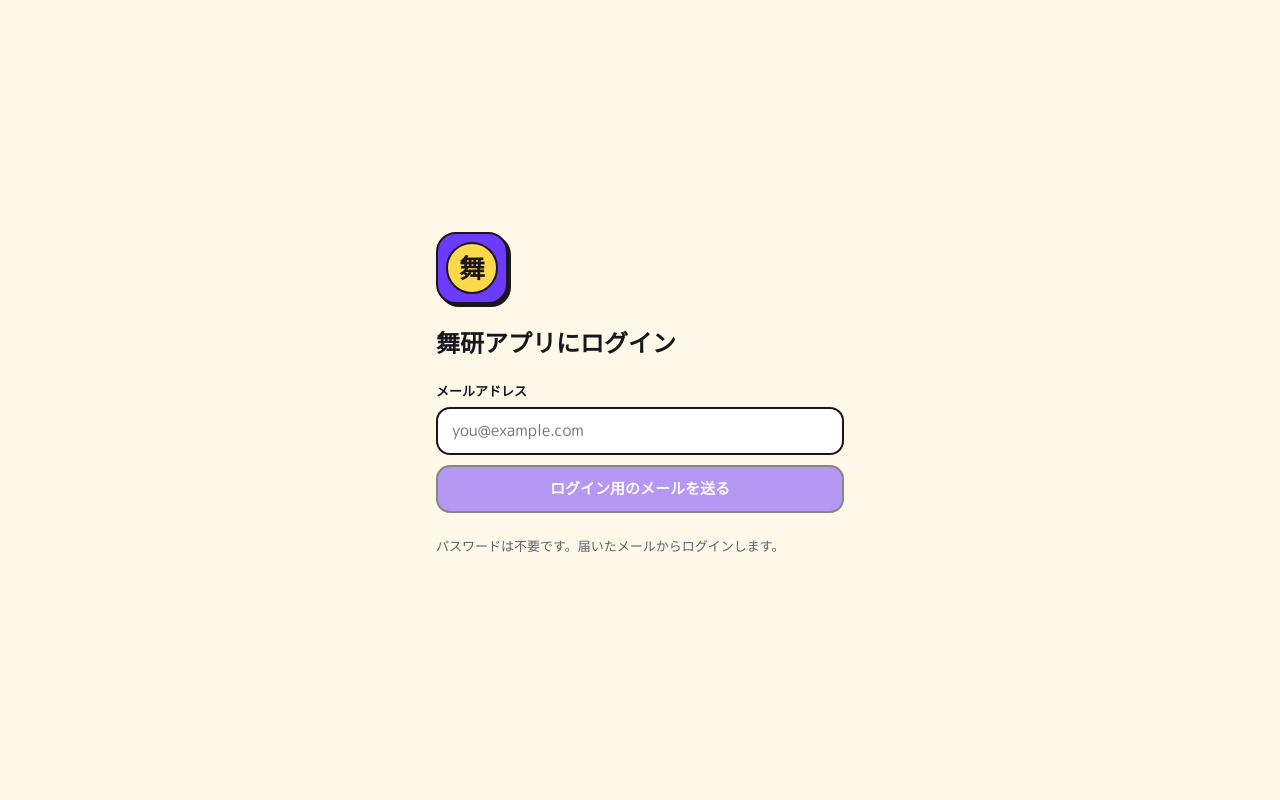
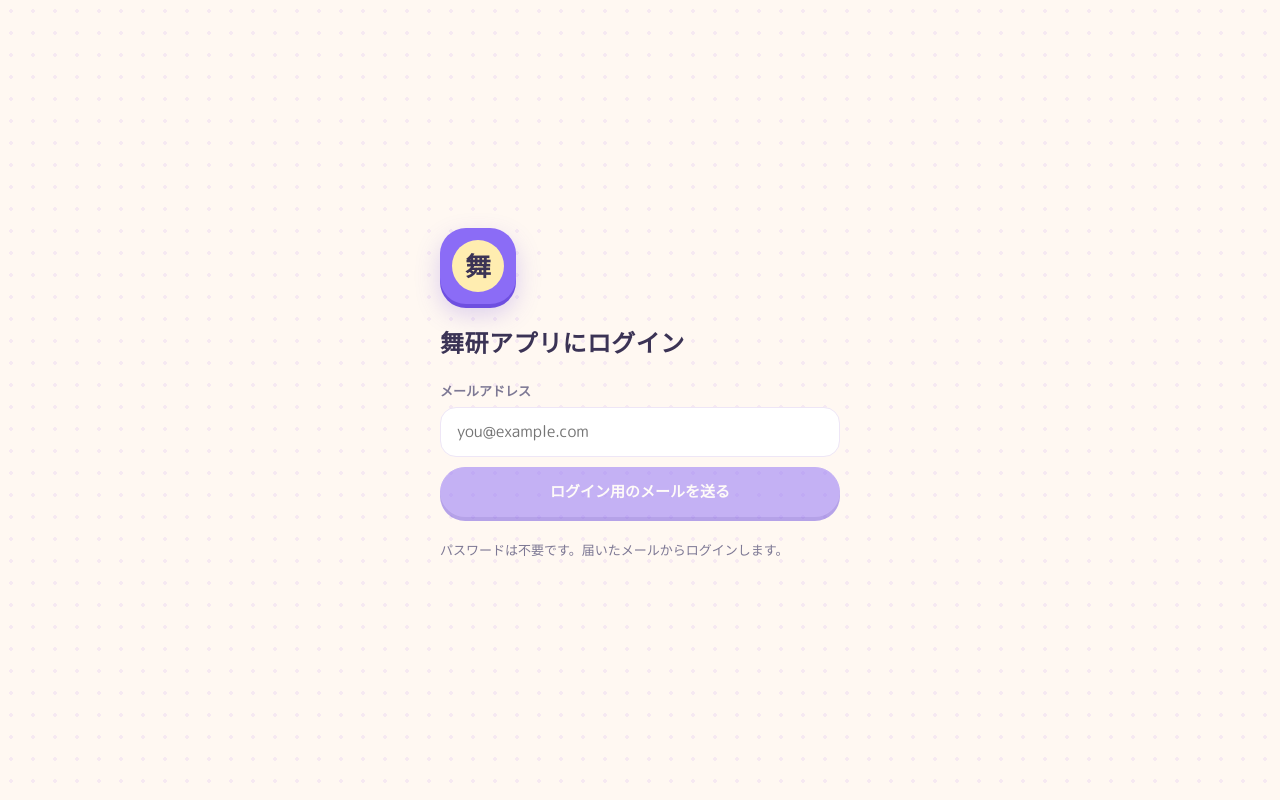
Before and after one commit to rikkyo-buken/rikkyo-butoken-club-app, a React (Vite) app: page / in a window 1280 px wide. Built offline with nearby package versions, Linux system fonts and the light colour scheme; no server answers.

Commit message:
デザインをポップで優しい雰囲気に変更（パステル・丸み・ふんわりした影）
Co-Authored-By: Claude Opus 5.5 <noreply@anthropic.com>
Claude-Session: https://claude.ai/code/session_01FMpyEtZXb7aXbgahw9phNS

```diff
--- a/src/pages/Members.jsx
+++ b/src/pages/Members.jsx
@@ -2,7 +2,7 @@ import { useCallback, useEffect, useState } from 'react'
 import { Link } from 'react-router-dom'
 import { supabase } from '../lib/supabase'
 import { useSession } from '../lib/session'
-import { GRADES, MAJOR_LABELS, POSITION_LABELS, ROLE_LABELS, ROLE_ORDER, currentFiscalYear, gradeOf } from '../lib/constants'
+import { GRADES, MAJOR_LABELS, POSITION_LABELS, ROLE_LABELS, ROLE_ORDER, currentFiscalYear, gradeOf, pastelFor } from '../lib/constants'
 import { ChevronLeft, GearIcon, LinkIcon } from '../components/Icons'
 import Sheet from '../components/Sheet'
 
@@ -81,7 +81,7 @@ function MemberRow({ m, roles }) {
   const sortedRoles = ROLE_ORDER.filter((r) => roles.includes(r))
   return (
     <div className="row" style={{ gap: 12 }}>
-      <div className="avatar">{m.nickname.slice(0, 1)}</div>
+      <div className="avatar" style={{ background: pastelFor(m.nickname) }}>{m.nickname.slice(0, 1)}</div>
       <div className="stack grow" style={{ gap: 4 }}>
         <div className="row" style={{ gap: 6, alignItems: 'baseline' }}>
           <span style={{ fontWeight: 800 }}>{m.nickname}</span>
--- a/src/pages/Schedule.jsx
+++ b/src/pages/Schedule.jsx
@@ -44,9 +44,9 @@ export default function Schedule() {
       <div className="page-header">
         <h1 className="page-title">予定</h1>
         <div className="row">
-          <button className="icon-btn" style={{ background: '#fff' }} aria-label="前の週" onClick={() => moveWeek(-1)}><ChevronLeft /></button>
+          <button className="icon-btn" aria-label="前の週" onClick={() => moveWeek(-1)}><ChevronLeft /></button>
           <span style={{ fontWeight: 800, minWidth: 64, textAlign: 'center' }}>{weekStart.getMonth() + 1}月</span>
-          <button className="icon-btn" style={{ background: '#fff' }} aria-label="次の週" onClick={() => moveWeek(1)}><ChevronRight /></button>
+          <button className="icon-btn" aria-label="次の週" onClick={() => moveWeek(1)}><ChevronRight /></button>
         </div>
       </div>
 
--- a/src/pages/admin/GradeSettings.jsx
+++ b/src/pages/admin/GradeSettings.jsx
@@ -35,7 +35,7 @@ export default function GradeSettings() {
 
       {GRADE_PERMISSIONS.map(({ key, label }) => (
         <div key={key} className="card stack" style={{ gap: 12 }}>
-          <div style={{ fontWeight: 900 }}>{label}</div>
+          <div style={{ fontWeight: 800 }}>{label}</div>
           <div className="choice-row">
             {GRADES.map((g) => (
               <button key={g} type="button" className="choice" aria-pressed={allowed(g, key)}
--- a/src/styles.css
+++ b/src/styles.css
@@ -1,26 +1,31 @@
-/* 色や角丸はここで一括管理する。デザインを変えるときはまずここを触る */
+/* 色や角丸はここで一括管理する。デザインを変えるときはまずここを触る
+   テーマ：ポップで優しい（パステル・丸み・ふんわりした影） */
 :root {
-  --bg: #FFF7E8;
+  --bg: #FFF8F2;
+  --bg-dot: #F6E9F2;
   --surface: #FFFFFF;
-  --ink: #17171C;
-  --muted: #5F6170;
-  --line: #17171C;
-  --soft-line: #D9D6CC;
-  --primary: #6C3BFF;
-  --primary-soft: #EFE8FF;
-  --yellow: #FFD84D;
-  --yellow-soft: #FFE58A;
-  --mint: #BDF2D5;
-  --pink: #FFC7E3;
-  --red: #E5484D;
-  --red-soft: #FFE1E1;
-  --green: #166534;
-  --green-soft: #E5F3EA;
-  --orange: #9A3412;
-  --orange-soft: #FDEEE3;
-  --radius: 20px;
-  --shadow: 3px 3px 0 var(--line);
-  --tabbar-h: 68px;
+  --ink: #3B3355;          /* 文字は真っ黒ではなく、深いすみれ色 */
+  --muted: #7D7894;
+  --line: #EEE6F6;         /* 枠線はうっすら */
+  --primary: #8B6CF6;      /* ラベンダー */
+  --primary-deep: #6E4FE0;
+  --primary-soft: #F0EBFF;
+  --pink: #FFD9EA;
+  --pink-deep: #F28DB8;
+  --mint: #D3F5E4;
+  --yellow: #FFEDB0;
+  --peach: #FFE0CF;
+  --sky: #DCEEFF;
+  --red: #E86A7A;
+  --red-soft: #FFE6EA;
+  --green: #2F8A5B;
+  --green-soft: #E2F6EC;
+  --orange: #C2662D;
+  --orange-soft: #FFEBDD;
+  --radius: 24px;
+  --shadow: 0 6px 18px rgba(110, 79, 224, 0.08), 0 2px 0 rgba(110, 79, 224, 0.06);
+  --bump: 0 4px 0 var(--primary-deep);       /* ボタンの下のぷっくりした厚み */
+  --tabbar-h: 64px;
   --safe-bottom: env(safe-area-inset-bottom, 0px);
   font-family: 'M PLUS Rounded 1c', 'Hiragino Maru Gothic ProN', sans-serif;
   color: var(--ink);
@@ -29,35 +34,43 @@
 }
 
 * { box-sizing: border-box; }
-html, body { margin: 0; background: var(--bg); }
-body { min-height: 100dvh; }
+html, body { margin: 0; }
+body {
+  min-height: 100dvh;
+  background-color: var(--bg);
+  /* うっすら水玉 */
+  background-image: radial-gradient(var(--bg-dot) 1.6px, transparent 1.6px);
+  background-size: 22px 22px;
+}
 button, input, select, textarea { font: inherit; color: inherit; }
-a { color: var(--primary); }
+a { color: var(--primary-deep); }
 
 .app {
   max-width: 520px;
   margin: 0 auto;
   min-height: 100dvh;
-  padding-bottom: calc(var(--tabbar-h) + var(--safe-bottom) + 24px);
+  padding-bottom: calc(var(--tabbar-h) + var(--safe-bottom) + 40px);
 }
 .app.no-tabbar { padding-bottom: 32px; }
 
 .page { padding: 24px 16px 0; display: flex; flex-direction: column; gap: 16px; }
 .page-header { display: flex; align-items: center; justify-content: space-between; gap: 12px; min-height: 44px; }
-.page-title { font-size: 24px; font-weight: 900; margin: 0; }
+.page-title { font-size: 24px; font-weight: 800; margin: 0; letter-spacing: 0.02em; }
 .sub { font-size: 13px; color: var(--muted); }
-.section-title { font-size: 15px; font-weight: 900; margin: 8px 0 0; }
+.section-title { font-size: 15px; font-weight: 800; margin: 8px 0 0; }
 
 .card {
   background: var(--surface);
-  border: 2px solid var(--line);
+  border: 1.5px solid var(--line);
   border-radius: var(--radius);
   box-shadow: var(--shadow);
-  padding: 16px;
+  padding: 18px;
 }
-.card.tint-mint { background: var(--mint); }
-.card.tint-pink { background: var(--pink); }
-.card.tint-yellow { background: var(--yellow-soft); }
+.card.tint-mint { background: var(--mint); border-color: transparent; }
+.card.tint-pink { background: var(--pink); border-color: transparent; }
+.card.tint-yellow { background: var(--yellow); border-color: transparent; }
+.card.tint-sky { background: var(--sky); border-color: transparent; }
+.card.tint-peach { background: var(--peach); border-color: transparent; }
 .stack { display: flex; flex-direction: column; gap: 10px; }
 .row { display: flex; align-items: center; gap: 10px; }
 .grow { flex: 1 1 auto; min-width: 0; }
@@ -65,127 +78,135 @@ a { color: var(--primary); }
 
 .btn {
   display: inline-flex; align-items: center; justify-content: center; gap: 8px;
-  min-height: 48px; padding: 0 18px;
-  border: 2px solid var(--line); border-radius: 14px;
+  min-height: 50px; padding: 0 22px;
+  border: 1.5px solid var(--line); border-radius: 999px;
   background: var(--surface); font-weight: 800; font-size: 15px;
   cursor: pointer; text-decoration: none; color: var(--ink);
+  box-shadow: 0 3px 0 var(--line);
+  transition: transform 0.08s, box-shadow 0.08s;
 }
-.btn:active { transform: translate(1px, 1px); }
-.btn:disabled { opacity: 0.5; cursor: default; }
-.btn-primary { background: var(--primary); color: #fff; }
-.btn-yellow { background: var(--yellow); }
-.btn-danger { background: var(--red-soft); color: #8A1C1F; }
-.btn-small { min-height: 40px; padding: 0 12px; font-size: 13px; border-radius: 10px; }
+.btn:active { transform: translateY(3px); box-shadow: none; }
+.btn:disabled { opacity: 0.5; cursor: default; transform: none; }
+.btn-primary { background: var(--primary); border-color: var(--primary); color: #fff; box-shadow: var(--bump); }
+.btn-yellow { background: var(--yellow); border-color: var(--yellow); box-shadow: 0 3px 0 #EBCB6A; }
+.btn-danger { background: var(--red-soft); border-color: var(--red-soft); color: #A23646; box-shadow: 0 3px 0 #F4C2CB; }
+.btn-small { min-height: 40px; padding: 0 14px; font-size: 13px; }
 .btn-block { width: 100%; }
 .btn-ghost { border-color: transparent; background: transparent; box-shadow: none; }
 .icon-btn {
-  width: 44px; height: 44px; border-radius: 22px; border: 2px solid var(--line);
-  background: var(--yellow); box-shadow: 2px 2px 0 var(--line);
+  width: 44px; height: 44px; border-radius: 22px; border: 0;
+  background: var(--surface); box-shadow: var(--shadow); color: var(--ink);
   display: inline-flex; align-items: center; justify-content: center; cursor: pointer; flex-shrink: 0;
 }
+.icon-btn.plain { background: transparent; box-shadow: none; }
 
 .chip {
-  display: inline-flex; align-items: center; height: 24px; padding: 0 9px;
+  display: inline-flex; align-items: center; height: 24px; padding: 0 10px;
   border-radius: 999px; font-size: 11px; font-weight: 800;
-  background: #EDEDF2; color: #3F4150; white-space: nowrap;
+  background: #F3F0F8; color: #5E5878; white-space: nowrap;
 }
-.chip.primary { background: var(--primary); color: #fff; }
-.chip.soft { background: var(--primary-soft); color: var(--primary); }
+.chip.primary { background: var(--primary-soft); color: var(--primary-deep); }
+.chip.soft { background: var(--sky); color: #2F5E8C; }
 .chip.orange { background: var(--orange-soft); color: var(--orange); }
 .chip.green { background: var(--green-soft); color: var(--green); }
-.chip.red { background: var(--red); color: #fff; }
+.chip.red { background: var(--red-soft); color: #A23646; }
 
-.filter-row { display: flex; gap: 8px; overflow-x: auto; padding-bottom: 2px; }
+.filter-row { display: flex; gap: 8px; overflow-x: auto; padding: 2px 2px 6px; }
 .filter {
-  height: 38px; padding: 0 14px; border-radius: 19px; border: 2px solid var(--line);
-  background: var(--surface); font-weight: 800; font-size: 13px; cursor: pointer; white-space: nowrap;
+  height: 38px; padding: 0 16px; border-radius: 19px; border: 1.5px solid var(--line);
+  background: var(--surface); font-weight: 800; font-size: 13px; cursor: pointer; white-space: nowrap; color: var(--muted);
 }
-.filter[aria-pressed='true'] { background: var(--ink); color: #fff; }
+.filter[aria-pressed='true'] { background: var(--primary); border-color: var(--primary); color: #fff; }
 
 .field { display: flex; flex-direction: column; gap: 6px; }
-.field > span { font-size: 13px; font-weight: 800; }
+.field > span { font-size: 13px; font-weight: 800; color: var(--muted); }
 .input, .select, .textarea {
-  width: 100%; min-height: 48px; padding: 10px 14px;
-  border: 2px solid var(--line); border-radius: 14px; background: var(--surface); font-size: 16px;
+  width: 100%; min-height: 50px; padding: 10px 16px;
+  border: 1.5px solid var(--line); border-radius: 16px; background: var(--surface); font-size: 16px;
 }
-.textarea { min-height: 88px; resize: vertical; }
-.input:focus, .select:focus, .textarea:focus { outline: 3px solid var(--primary-soft); }
+.textarea { min-height: 96px; resize: vertical; }
+.input:focus, .select:focus, .textarea:focus { outline: none; border-color: var(--primary); box-shadow: 0 0 0 4px var(--primary-soft); }
 .choice-row { display: flex; flex-wrap: wrap; gap: 8px; }
 .choice {
-  min-height: 42px; padding: 0 14px; border-radius: 21px; border: 2px solid var(--soft-line);
-  background: var(--surface); font-weight: 800; font-size: 14px; cursor: pointer;
+  min-height: 42px; padding: 0 16px; border-radius: 21px; border: 1.5px solid var(--line);
+  background: var(--surface); font-weight: 800; font-size: 14px; cursor: pointer; color: var(--muted);
 }
-.choice[aria-pressed='true'] { border-color: var(--line); background: var(--pink); }
+.choice[aria-pressed='true'] { border-color: var(--pink-deep); background: var(--pink); color: var(--ink); }
 
-.notice { padding: 12px 14px; border-radius: 14px; font-size: 14px; line-height: 1.6; }
-.notice.error { background: var(--red-soft); color: #8A1C1F; }
+.notice { padding: 12px 16px; border-radius: 16px; font-size: 14px; line-height: 1.6; }
+.notice.error { background: var(--red-soft); color: #A23646; }
 .notice.ok { background: var(--green-soft); color: var(--green); }
-.notice.info { background: var(--primary-soft); color: #3B1F99; }
+.notice.info { background: var(--primary-soft); color: var(--primary-deep); }
 
 .empty { text-align: center; color: var(--muted); font-size: 14px; padding: 24px 12px; }
 
 .avatar {
-  width: 44px; height: 44px; border-radius: 22px; border: 2px solid var(--line);
+  width: 46px; height: 46px; border-radius: 23px;
   background: var(--pink); display: flex; align-items: center; justify-content: center;
-  font-weight: 900; flex-shrink: 0;
+  font-weight: 800; flex-shrink: 0;
 }
 
-/* 下部タブ */
+/* 下部タブ：ふわっと浮いたカプセル */
 .tabbar {
-  position: fixed; left: 0; right: 0; bottom: 0; z-index: 10;
-  height: calc(var(--tabbar-h) + var(--safe-bottom)); padding-bottom: var(--safe-bottom);
-  background: var(--surface); border-top: 2px solid var(--line);
-  display: grid; grid-template-columns: repeat(5, minmax(0, 1fr));
+  position: fixed; left: 50%; transform: translateX(-50%); z-index: 10;
+  bottom: calc(10px + var(--safe-bottom));
+  width: calc(100% - 24px); max-width: 496px; height: var(--tabbar-h);
+  background: var(--surface); border-radius: 32px;
+  box-shadow: 0 10px 30px rgba(110, 79, 224, 0.16);
+  display: grid; grid-template-columns: repeat(5, minmax(0, 1fr)); padding: 6px;
 }
 .tabbar a {
-  display: flex; flex-direction: column; align-items: center; justify-content: center; gap: 3px;
-  font-size: 11px; font-weight: 700; color: #6B6D7A; text-decoration: none;
+  display: flex; flex-direction: column; align-items: center; justify-content: center; gap: 2px;
+  font-size: 11px; font-weight: 700; color: #A29CB8; text-decoration: none; border-radius: 26px;
 }
-.tabbar a.active { color: var(--primary); font-weight: 900; }
+.tabbar a.active { color: var(--primary-deep); background: var(--primary-soft); font-weight: 800; }
 
 /* 下から出てくるシート */
 .sheet-backdrop {
-  position: fixed; inset: 0; z-index: 20; background: rgba(23, 23, 28, 0.4);
+  position: fixed; inset: 0; z-index: 20; background: rgba(59, 51, 85, 0.3);
   display: flex; align-items: flex-end; justify-content: center;
 }
 .sheet {
   width: 100%; max-width: 520px; max-height: 90dvh; overflow-y: auto;
-  background: var(--bg); border: 2px solid var(--line); border-bottom: none;
-  border-radius: 24px 24px 0 0; padding: 20px 16px calc(24px + var(--safe-bottom));
+  background: var(--bg); border-radius: 28px 28px 0 0; padding: 12px 16px calc(24px + var(--safe-bottom));
   display: flex; flex-direction: column; gap: 14px;
+  box-shadow: 0 -10px 30px rgba(110, 79, 224, 0.12);
 }
-.sheet-title { font-size: 18px; font-weight: 900; margin: 0; }
+.sheet::before {
+  content: ''; width: 40px; height: 5px; border-radius: 3px; background: #E2DAEF; align-self: center;
+}
+.sheet-title { font-size: 18px; font-weight: 800; margin: 0; }
 
 /* 週の日付 */
-.week { display: grid; grid-template-columns: repeat(7, minmax(0, 1fr)); gap: 4px; }
+.week { display: grid; grid-template-columns: repeat(7, minmax(0, 1fr)); gap: 6px; }
 .day {
-  height: 64px; border: 2px solid var(--line); border-radius: 14px; background: var(--surface);
+  height: 66px; border: 0; border-radius: 20px; background: var(--surface); box-shadow: var(--shadow);
   display: flex; flex-direction: column; align-items: center; justify-content: center; gap: 2px; cursor: pointer;
 }
-.day .wd { font-size: 11px; }
-.day .n { font-size: 17px; font-weight: 900; }
-.day .dot { width: 5px; height: 5px; border-radius: 3px; background: transparent; }
-.day.has .dot { background: var(--primary); }
-.day[aria-pressed='true'] { background: var(--primary); color: #fff; }
+.day .wd { font-size: 11px; color: var(--muted); }
+.day .n { font-size: 17px; font-weight: 800; }
+.day .dot { width: 6px; height: 6px; border-radius: 3px; background: transparent; }
+.day.has .dot { background: var(--pink-deep); }
+.day.today:not([aria-pressed='true']) { background: var(--yellow); }
+.day[aria-pressed='true'] { background: var(--primary); color: #fff; box-shadow: var(--bump); }
+.day[aria-pressed='true'] .wd { color: #fff; }
 .day[aria-pressed='true'] .dot { background: #fff; }
-.day.today:not([aria-pressed='true']) { background: var(--yellow-soft); }
 
-.event { display: flex; gap: 12px; }
-.event .bar { width: 4px; border-radius: 2px; align-self: stretch; background: var(--primary); }
-.event.kind-event .bar { background: #FF8A3D; }
+.event { display: flex; gap: 14px; }
+.event .bar { width: 6px; border-radius: 3px; align-self: stretch; background: var(--primary); }
+.event.kind-event .bar { background: #FFA36B; }
 
 .center-screen {
   min-height: 100dvh; display: flex; flex-direction: column; justify-content: center;
-  padding: 24px 16px; gap: 20px; max-width: 440px; margin: 0 auto;
+  padding: 24px 20px; gap: 20px; max-width: 440px; margin: 0 auto;
 }
 .logo {
-  width: 72px; height: 72px; border-radius: 20px; background: var(--primary);
-  display: flex; align-items: center; justify-content: center; border: 2px solid var(--line);
-  box-shadow: var(--shadow);
+  width: 76px; height: 76px; border-radius: 26px; background: var(--primary);
+  display: flex; align-items: center; justify-content: center;
+  box-shadow: var(--bump), 0 10px 24px rgba(110, 79, 224, 0.25);
 }
 .logo span {
-  width: 52px; height: 52px; border-radius: 26px; background: var(--yellow); border: 2px solid var(--line);
-  display: flex; align-items: center; justify-content: center; font-weight: 900; font-size: 26px;
+  width: 52px; height: 52px; border-radius: 26px; background: var(--yellow);
+  display: flex; align-items: center; justify-content: center; font-weight: 900; font-size: 26px; color: var(--ink);
 }
-.code-input { letter-spacing: 0.4em; text-align: center; font-size: 22px; font-weight: 900; }
-.visually-hidden { position: absolute; width: 1px; height: 1px; overflow: hidden; clip: rect(0 0 0 0); }
+.code-input { letter-spacing: 0.4em; text-align: center; font-size: 22px; font-weight: 800; }
```
Also changed, not shown: src/lib/constants.js (+8 -0 lines), src/pages/Home.jsx (+6 -6 lines).
